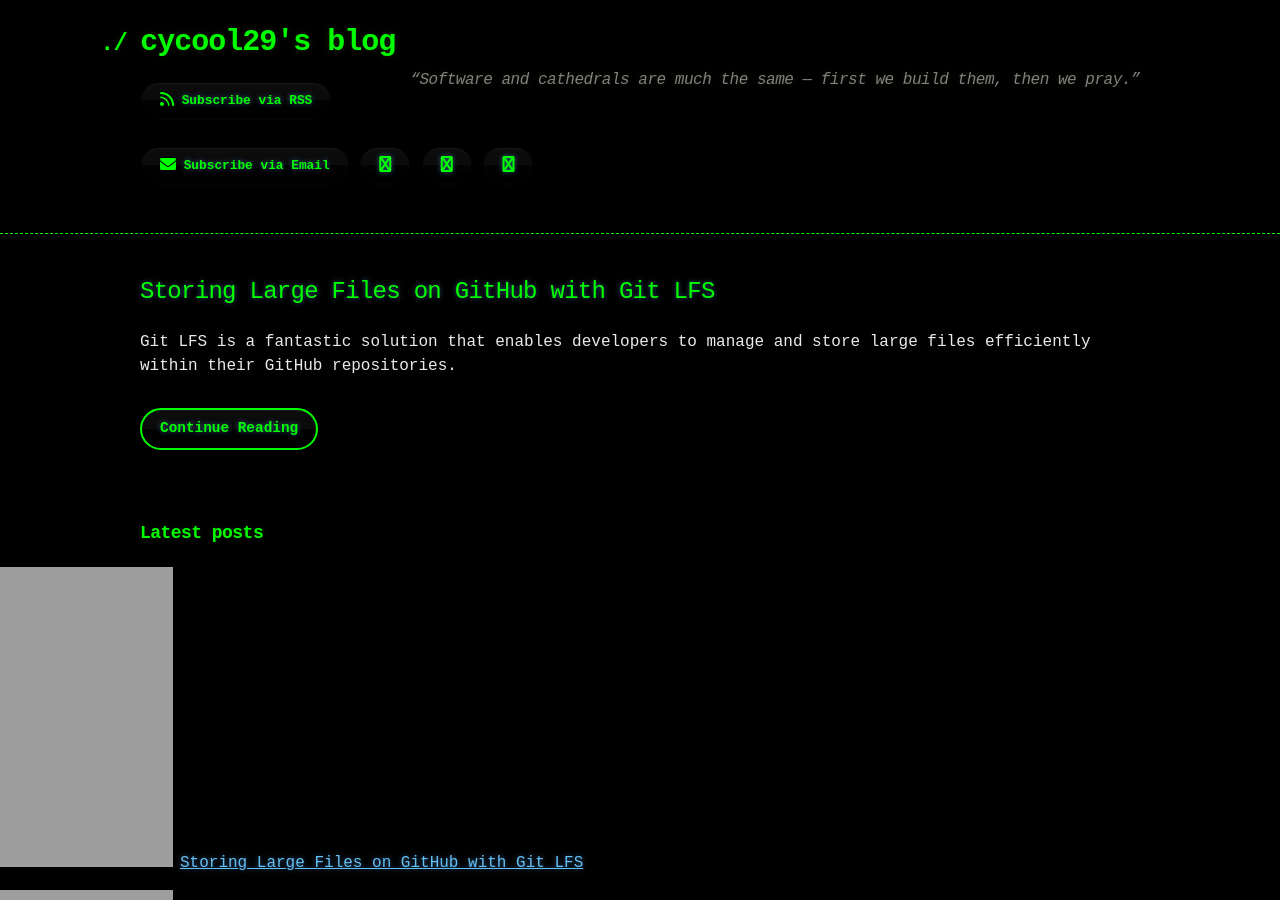
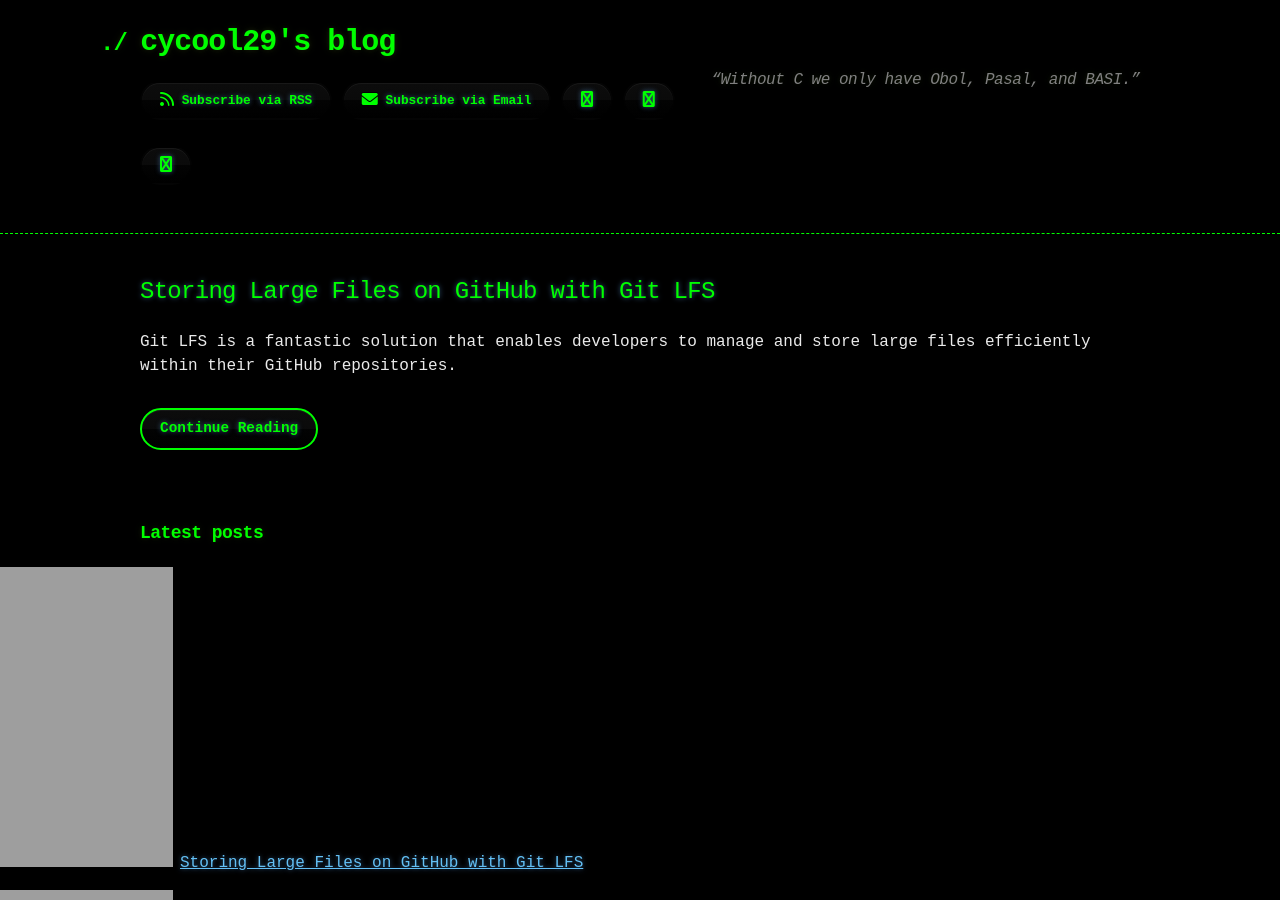
Before and after one commit to cycool29/cycool29.github.io, a Jekyll site: the page built from index.md, in a window 1280 px wide and 900 px high. Built offline with Jekyll 4.4.1, drawn with Linux system fonts in a browser that asks for light colours; a style sheet for code colours, icons or effects is not loaded.

Commit message:
Update quotes

```diff
--- a/_config.yml
+++ b/_config.yml
@@ -1,5 +1,5 @@
 title: cycool29's blog
-description: "“Software and cathedrals are much the same — first we build them, then we pray.” "
+description: "“Without C we only have Obol, Pasal, and BASI.” "
 bio: A high school student. Intermediate in Python, Git, Bash. Learning JavaScript. He/Him. "
 author: cycool29
 url: https://cycool29.github.io
```
